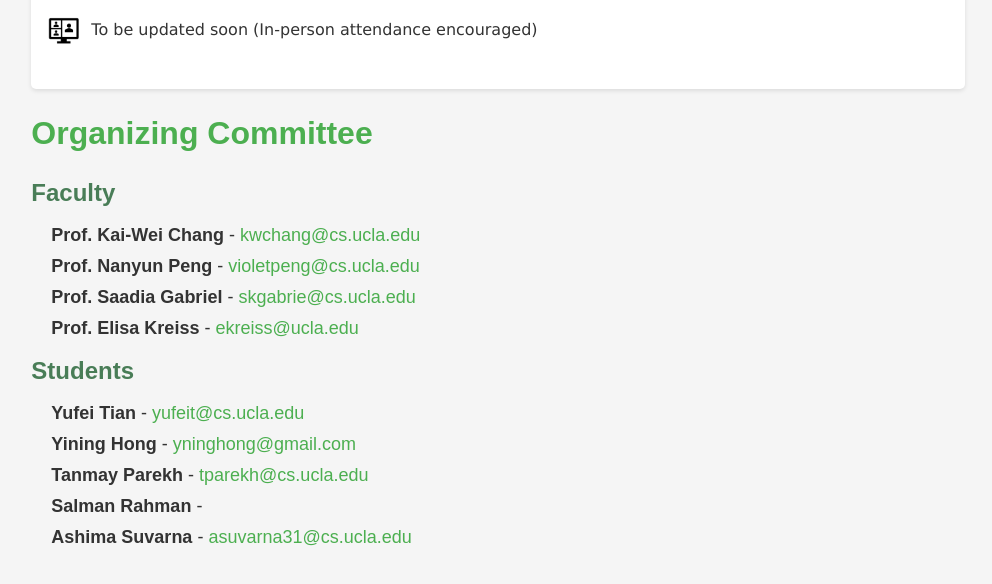
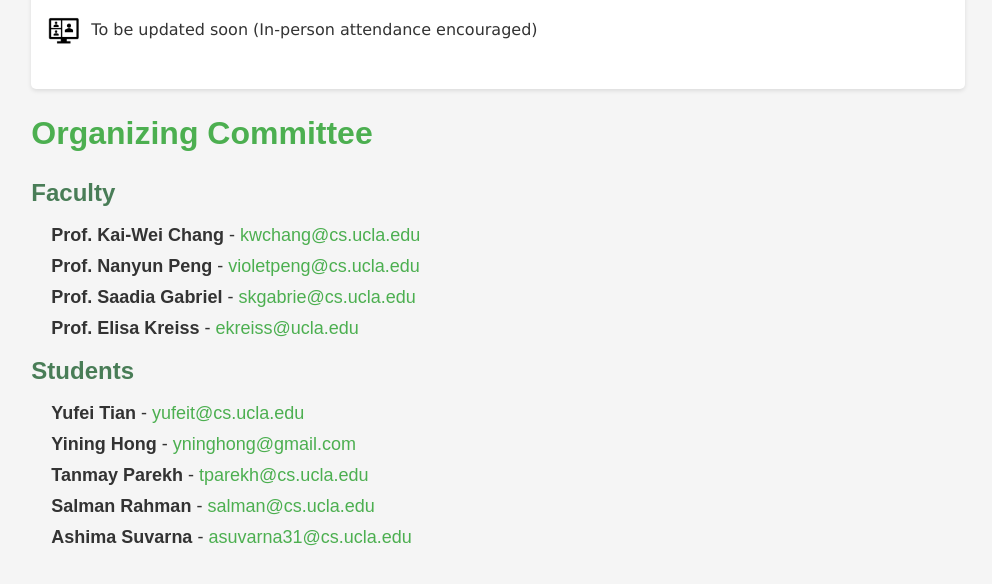
Before and after one commit to uclanlp/nlp-seminar, a plain HTML site: page index.html in a window 1280 px wide. Shown: the part 866-1450 px from the top of the page, without its empty margins (142-1134 px from the left). Drawn offline with Linux system fonts and the light colour scheme.

Commit message:
Update index.html

```diff
--- a/index.html
+++ b/index.html
@@ -105,7 +105,7 @@
                 <strong>Tanmay Parekh</strong> - <a href="mailto:tparekh@cs.ucla.edu">tparekh@cs.ucla.edu</a>
             </li>
             <li>
-                <strong>Salman Rahman</strong> -
+                <strong>Salman Rahman</strong> - <a href="mailto:salman@cs.ucla.edu">salman@cs.ucla.edu</a>
             </li>
             <li>
                 <strong>Ashima Suvarna</strong> - <a href="mailto:asuvarna31@cs.ucla.edu">asuvarna31@cs.ucla.edu</a>
```
